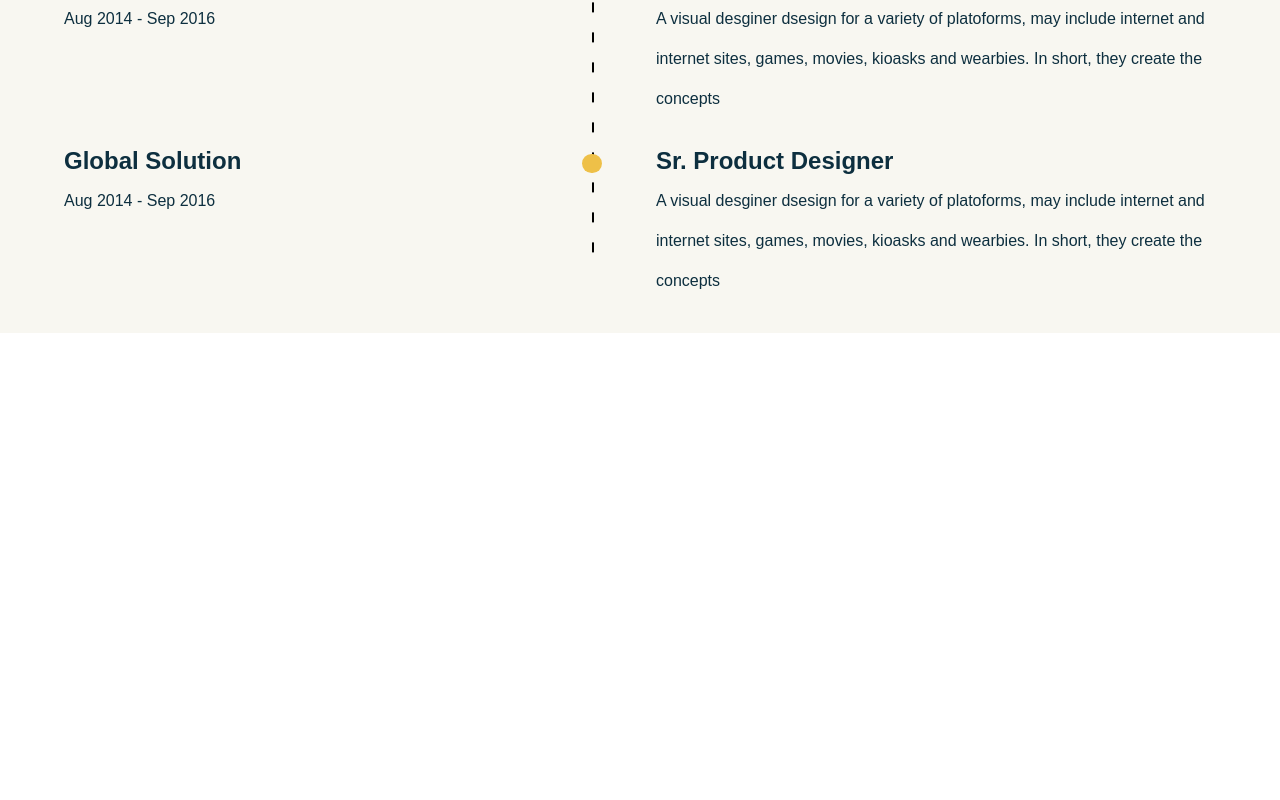
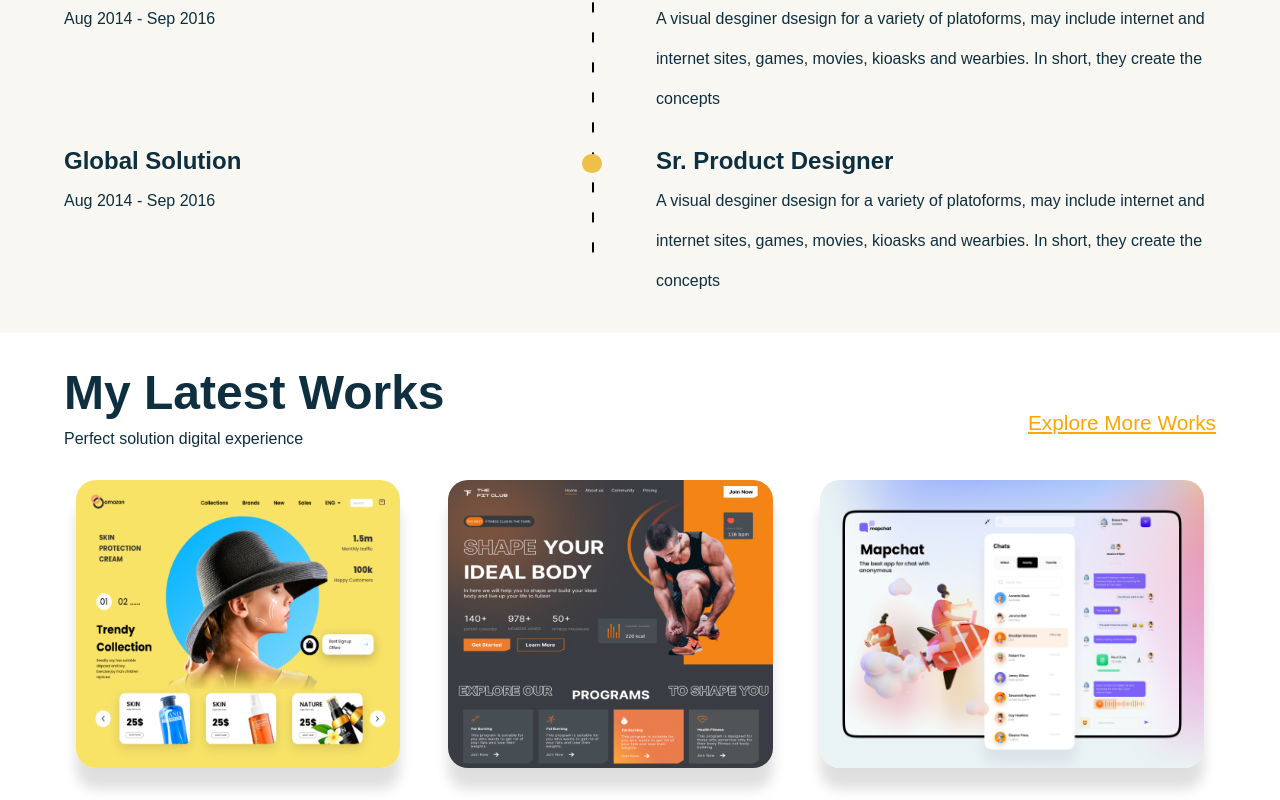
Before and after one commit to ahmedkhaled2030/personal-portfolio, a React (Vite) app: page / in a window 1280 px wide. Shown: the part 1554-2354 px from the top of the page. Before the commit the page ends 1887 px from the top, so only its background shows below. Built offline with nearby package versions, Linux system fonts and the light colour scheme; a web font is replaced by a local one.

Commit message:
Portfolio section finished

```diff
--- a/src/App.jsx
+++ b/src/App.jsx
@@ -2,6 +2,7 @@
 import Experties from './components/Experties/Experties'
 import Header from './components/Header/Header'
 import Hero from './components/Hero/Hero'
+import Portfolio from './components/Portfolio/Portfolio'
 import Works from './components/Works/Works'
 import css from './styles/App.module.scss'
 const App = () => {
@@ -12,6 +13,7 @@
       <Hero />
       <Experties />
       <Works />
+      <Portfolio />
 </div>
   )
 }
--- a/src/components/Header/Header.module.scss
+++ b/src/components/Header/Header.module.scss
@@ -1,13 +1,15 @@
 @import "../../styles/contants.scss";
+
 
 .wrapper {
   position: relative;
+  background: #F8F7F1;
   z-index: 99;
   opacity: 1;
   transform: none;
   position: sticky;
-  top: 0;
-  transition: all 300ms;
+  top: 0px;
+  transition: all 300ms ease;
 
   .container {
       position: relative;
@@ -18,25 +20,29 @@
           font-size: 1.5rem;
           font-weight: 500;
       }
+
       .menu {
-      @media (max-width: $sm), (max-width: $md) {
+
+          @media (max-width: $sm),
+          (max-width: $md) {
               position: absolute;
-        right: 0;
-        top: 3rem;
-        background-color: white;
-        display: flex;
-        flex-direction: column;
-        justify-content: flex-end;
-        border-radius: 2rem;
               list-style: none;
               gap: 2rem;
               font-weight: 500;
+              flex-direction: column;
+              right: 0;
+              top: 3rem;
+              height: calc(100vh - 6.3rem);
               width: 50%;
               min-width: 15rem;
+              background: white;
               padding: 2rem;
-        transition: all 300ms ease;
+              display: flex;
+              border-radius: 10px;
+              transition: all 200ms ease;
               align-items: flex-start;
-        justify-content: flex-end;
+              padding: 3rem;
+              justify-content: flex-start;
               box-shadow: 0px 4px 4px rgba(0, 0, 0, 0.05);
           }
 
@@ -56,24 +62,30 @@
                   color: $secondary;
               }
           }
+
           .phone {
               gap: 1.2rem;
               flex-wrap: wrap;
+
               svg {
                   color: $secondary;
+                  background-color: white;
                   padding: 10px;
-          background-color: white;
-          border-radius: 999;
+                  border-radius: 999px;
                   box-shadow: 0px 4px 4px rgba(0, 0, 0, 0.05);
               }
           }
       }
+
+
+
       .menuIcon {
 
-      @media(max-width:$sm),
-      (max-width:$md){
+          @media (max-width: $sm),
+          (max-width: $md) {
               display: block;
           }
+
           display: none;
       }
   }
--- /dev/null
+++ b/src/components/Portfolio/Portfolio.jsx
@@ -0,0 +1,54 @@
+import React from 'react';
+import { IconBase } from 'react-icons';
+import css from './Portfolio.module.scss';
+import { motion } from "framer-motion";
+import {
+    staggerChildren,
+    fadeIn,
+    textVariant,
+    textVariant2,
+    zoomIn,
+} from "../../utils/motion";
+
+const Portfolio = () => {
+  return (
+      <motion.section
+          variants={staggerChildren}
+          initial="hidden"
+          whileInView="show"
+          viewPort={{once:false , amount:0.25}}
+          className={`paddings ${css.wrapper}`}>
+          <div className={`innerWidth flexCenter ${css.container}`}>
+              <div className={`flexCenter ${css.heading}`}>
+                  <div>
+                      <span className='primaryText'>My Latest Works</span>
+                      <p style={{marginTop:"10px"}}>Perfect solution digital experience</p>
+                  </div>
+
+                  <span className='secondaryText'>Explore More Works</span>
+              </div>
+
+              <div className={ `flexCenter  ${css.showCase}`}>
+                  <motion.img
+                  variants={fadeIn("up" , "tween" , 0.5 ,0.6)}
+                      src="./showCase1.png"
+                      alt="project"
+                  />
+                    <motion.img
+                  variants={fadeIn("up" , "tween" , 0.7 ,0.6)}
+                      src="./showCase2.png"
+                      alt="project"
+                  />
+                    <motion.img
+                  variants={fadeIn("up" , "tween" , 0.9 ,0.6)}
+                      src="./showCase3.png"
+                      alt="project"
+                  />
+</div>
+
+          </div>
+        </motion.section>
+  )
+}
+
+export default Portfolio
--- /dev/null
+++ b/src/components/Portfolio/Portfolio.module.scss
@@ -0,0 +1,42 @@
+@import '../../styles/contants.scss';
+
+
+
+.wrapper{
+    background: white;
+    overflow: hidden;
+    .container{
+        flex-direction: column;
+        gap: 2rem;
+        .heading{
+            width: 100%;
+            justify-content: space-between;
+            align-items: flex-end;
+            flex-wrap: wrap;
+            >:nth-child(2)
+            {
+                text-decoration: underline;
+                color: orange;
+                cursor: pointer;
+            }
+        }
+
+        .showCase{
+            width: 100%;
+            gap: 1.5rem;
+            justify-content: space-around;
+            flex-wrap: wrap;
+            >img{
+
+                @media (max-width: $sm) {
+                    width: 100%;
+                }
+                border-radius: 20px;
+                max-width: 25rem;
+                max-height: 18rem;
+                box-shadow: 0px 21px 13px rgba(0, 0, 0, 13%);
+                cursor: pointer;
+            }
+        }
+    }
+}
```
Lines whose indentation alone changed are shown as unchanged.
